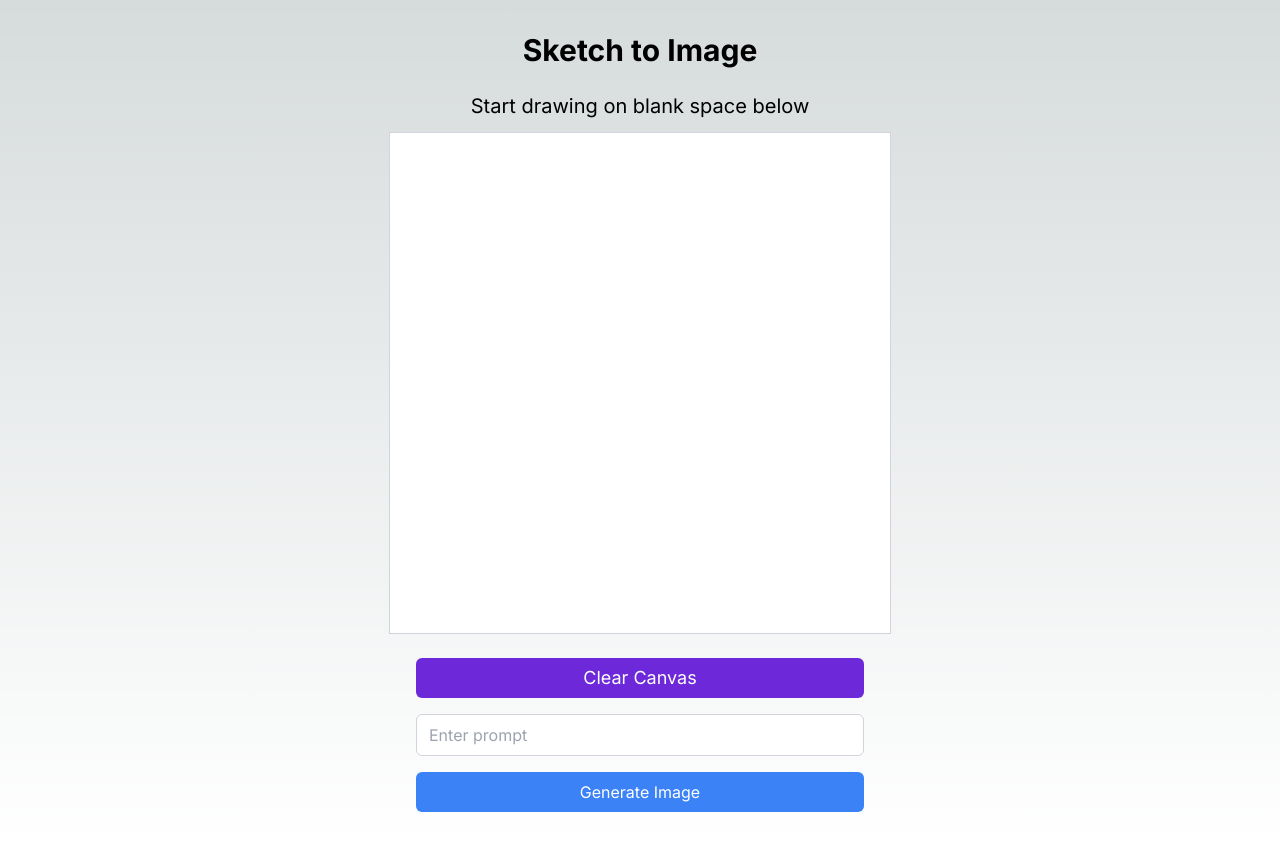
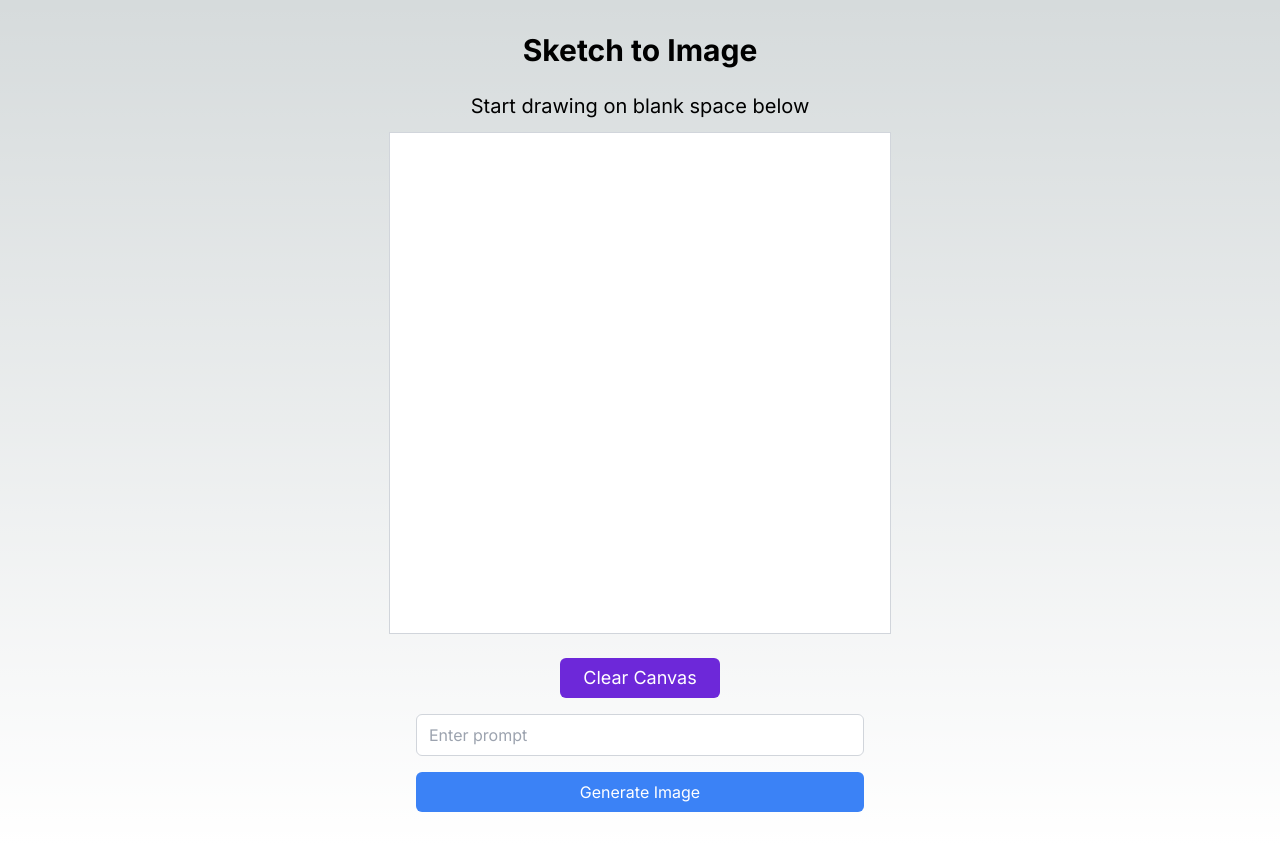
Before and after one commit to achi-Abovedigital/imaginarium, a Next.js app: page /sketch in a window 1280 px wide. Built offline with nearby package versions, Linux system fonts and the light colour scheme.

Commit message:
fix clear canvas button

```diff
--- a/app/sketch/page.tsx
+++ b/app/sketch/page.tsx
@@ -91,16 +91,16 @@ const page = () => {
         const blob = await response.blob();
         const imageUrl = URL.createObjectURL(blob);
         setResultImage(imageUrl);
-        setIsLoading(false);
       } else {
         const errorText = await response.text();
         console.error("Error:", errorText);
-        alert("Failed to generate image. Check console for details.");
-        setIsLoading(false);
+        toast.error("Failed to generate image. Check console for details.");
       }
     } catch (error) {
       console.error("Error:", error);
-      alert("Failed to send request. Check console for details.");
+      toast.error("Failed to send request. Check console for details.");
+    } finally {
+      setIsLoading(false);
     }
   };
 
@@ -114,10 +114,6 @@ const page = () => {
       }
     }
   };
-
-  useEffect(() => {
-    clearCanvas();
-  }, [resultImage]);
 
   return (
     <div className="w-full min-h-screen mx-auto px-4 py-8">
@@ -136,16 +132,23 @@ const page = () => {
           onMouseMove={draw}
           className="border border-gray-300 mb-6"
         />
+        <button
+          type="button"
+          onClick={() => {
+            clearCanvas();
+            setResultImage(null);
+          }}
+          disabled={isLoading}
+          className={`${
+            isLoading ? "bg-violet-400" : "bg-violet-700 hover:bg-violet-900 "
+          } mb-4 text-white w-40 h-10 rounded-md text-lg`}
+        >
+          Clear Canvas
+        </button>
         <form
           onSubmit={handleSubmit}
           className="w-full max-w-md flex items justify-center flex-col"
         >
-          <button
-            onClick={clearCanvas}
-            className="bg-violet-700 mb-4 text-white h-10 hover:bg-violet-900 rounded-md text-lg"
-          >
-            Clear Canvas
-          </button>
           <div className="mb-4">
             <input
               type="text"
```
